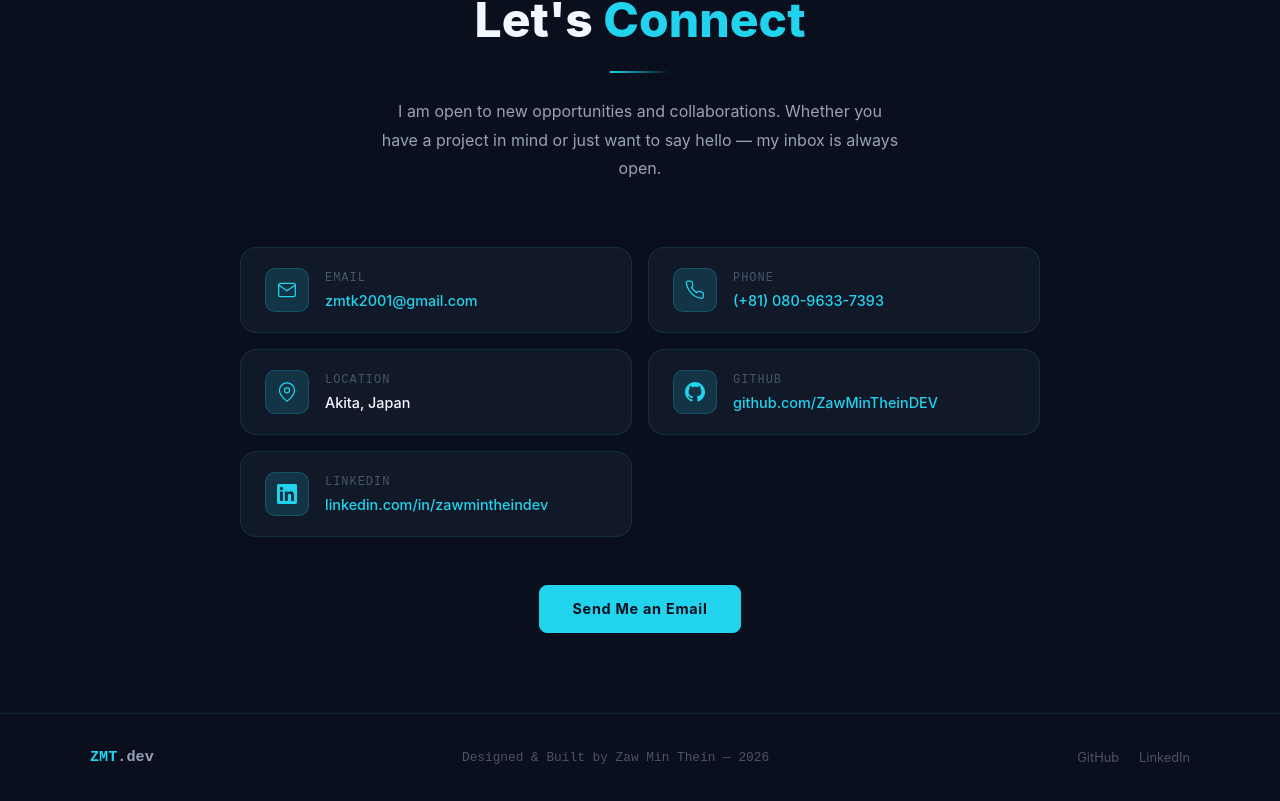
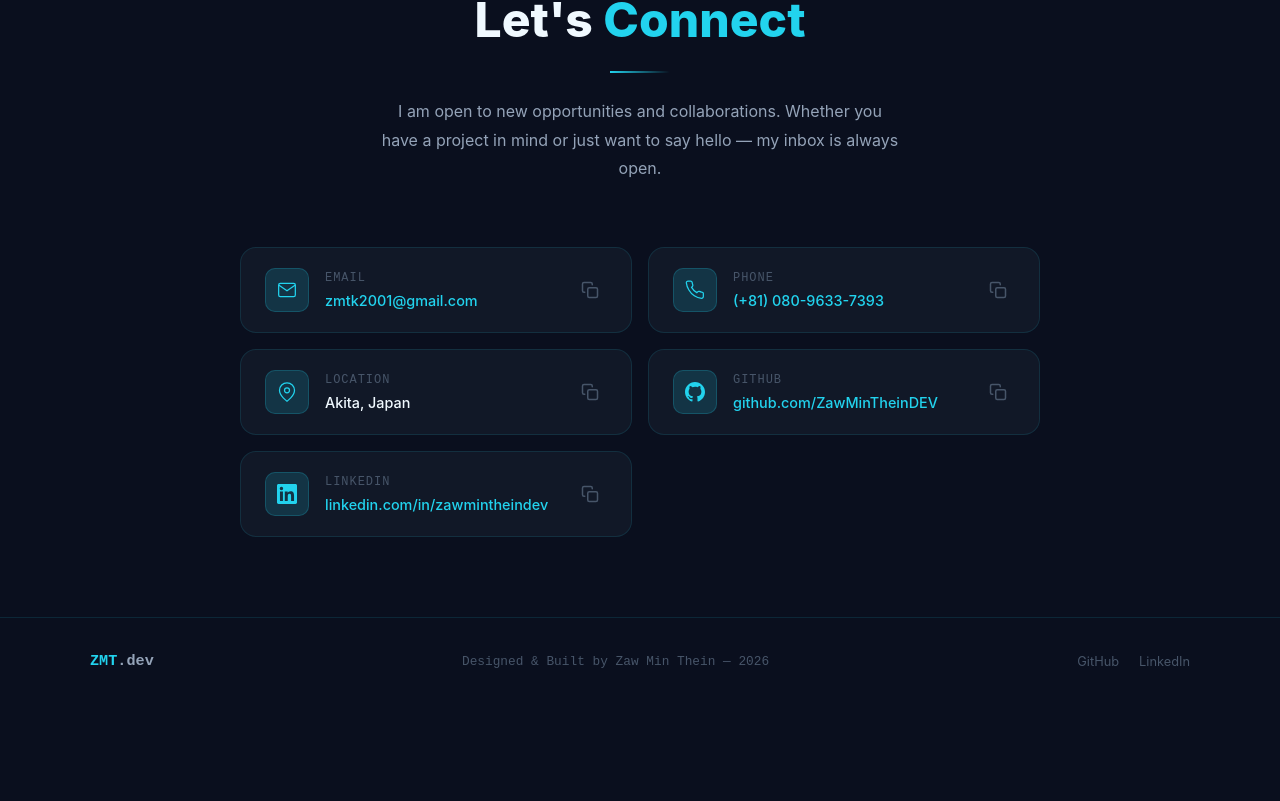
Before and after one commit to ZawMinTheinDEV/portfolio, a Next.js app: page / in a window 1280 px wide. Shown: the part 5879-6680 px from the top of the page. After the commit the page ends 6584 px from the top, so only its background shows below. Built offline with nearby package versions, Linux system fonts and the light colour scheme.

Commit message:
feat: Add copy-to-clipboard functionality to contact details and remove the redundant email call-to-action.

```diff
--- a/src/components/Contact.tsx
+++ b/src/components/Contact.tsx
@@ -1,3 +1,56 @@
+"use client";
+
+import React, { useState } from "react";
+
+const CopyButton = ({ text }: { text: string }) => {
+    const [copied, setCopied] = useState(false);
+
+    const handleCopy = (e: React.MouseEvent) => {
+        e.preventDefault();
+        e.stopPropagation();
+        navigator.clipboard.writeText(text);
+        setCopied(true);
+        setTimeout(() => setCopied(false), 2000);
+    };
+
+    return (
+        <button
+            onClick={handleCopy}
+            style={{
+                background: "transparent",
+                border: "none",
+                cursor: "pointer",
+                color: copied ? "var(--cyan)" : "var(--text-muted)",
+                display: "flex",
+                alignItems: "center",
+                justifyContent: "center",
+                padding: "8px",
+                borderRadius: "6px",
+                transition: "all 0.2s ease",
+            }}
+            onMouseEnter={(e) => {
+                if (!copied) e.currentTarget.style.color = "var(--cyan)";
+            }}
+            onMouseLeave={(e) => {
+                if (!copied) e.currentTarget.style.color = "var(--text-muted)";
+            }}
+            aria-label="Copy to clipboard"
+            title="Copy"
+        >
+            {copied ? (
+                <svg width="18" height="18" viewBox="0 0 24 24" fill="none" stroke="currentColor" strokeWidth="2" strokeLinecap="round" strokeLinejoin="round">
+                    <polyline points="20 6 9 17 4 12"></polyline>
+                </svg>
+            ) : (
+                <svg width="18" height="18" viewBox="0 0 24 24" fill="none" stroke="currentColor" strokeWidth="2" strokeLinecap="round" strokeLinejoin="round">
+                    <rect x="9" y="9" width="13" height="13" rx="2" ry="2"></rect>
+                    <path d="M5 15H4a2 2 0 0 1-2-2V4a2 2 0 0 1 2-2h9a2 2 0 0 1 2 2v1"></path>
+                </svg>
+            )}
+        </button>
+    );
+};
+
 const contactItems = [
     {
         label: "Email",
@@ -145,12 +198,15 @@ export default function Contact() {
                                 style={{
                                     padding: "1.25rem 1.5rem",
                                     display: "flex",
-                                    gap: "1rem",
+                                    justifyContent: "space-between",
                                     alignItems: "center",
                                     textDecoration: "none",
                                 }}
                             >
-                                {inner}
+                                <div style={{ display: "flex", gap: "1rem", alignItems: "center" }}>
+                                    {inner}
+                                </div>
+                                <CopyButton text={item.value} />
                             </a>
                         ) : (
                             <div
@@ -159,25 +215,21 @@ export default function Contact() {
                                 style={{
                                     padding: "1.25rem 1.5rem",
                                     display: "flex",
-                                    gap: "1rem",
+                                    justifyContent: "space-between",
                                     alignItems: "center",
                                 }}
                             >
-                                {inner}
+                                <div style={{ display: "flex", gap: "1rem", alignItems: "center" }}>
+                                    {inner}
+                                </div>
+                                <CopyButton text={item.value} />
                             </div>
                         );
                     })}
                 </div>
 
                 {/* CTA */}
-                <div
-                    className="reveal"
-                    style={{ textAlign: "center", marginTop: "3rem" }}
-                >
-                    <a href="mailto:zmtk2001@gmail.com" className="btn-secondary">
-                        Send Me an Email
-                    </a>
-                </div>
+
             </div>
         </section>
     );
```
